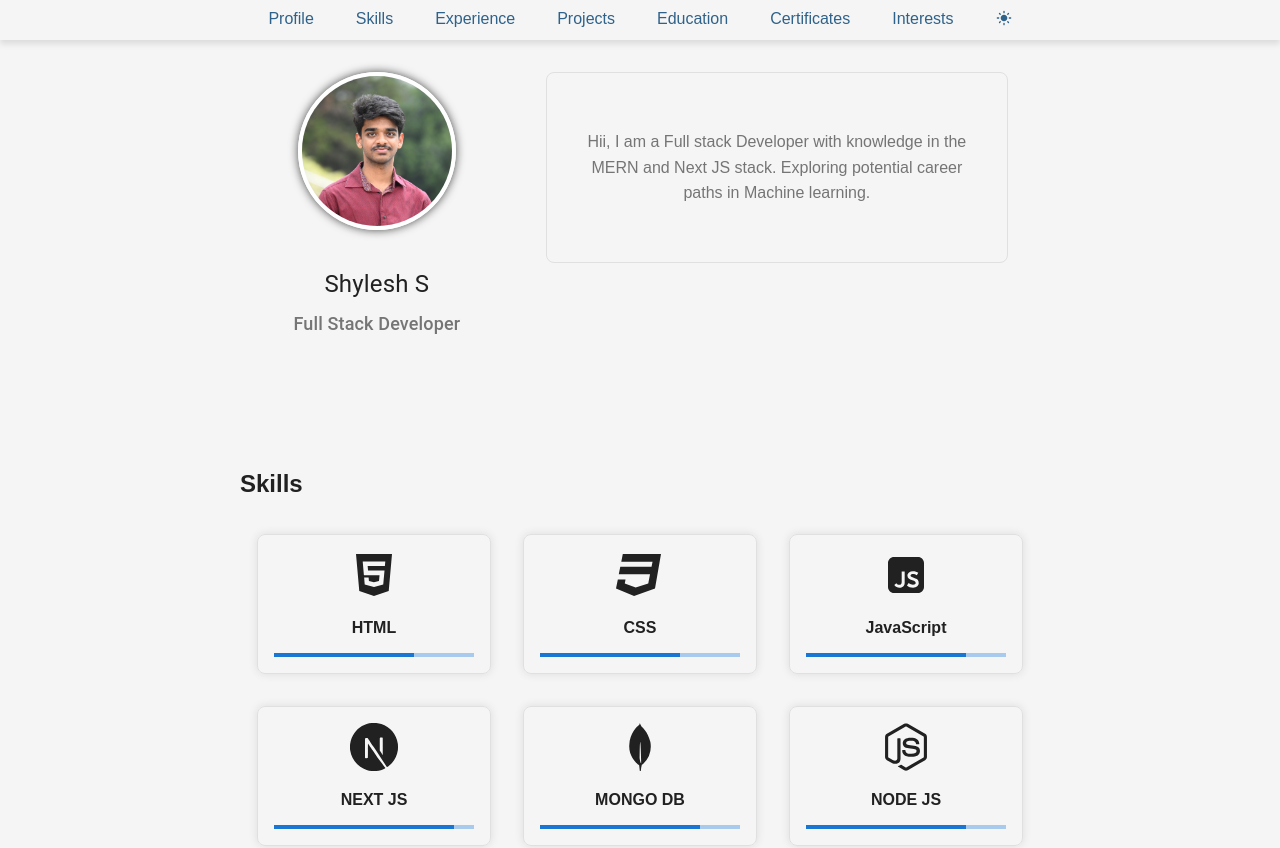
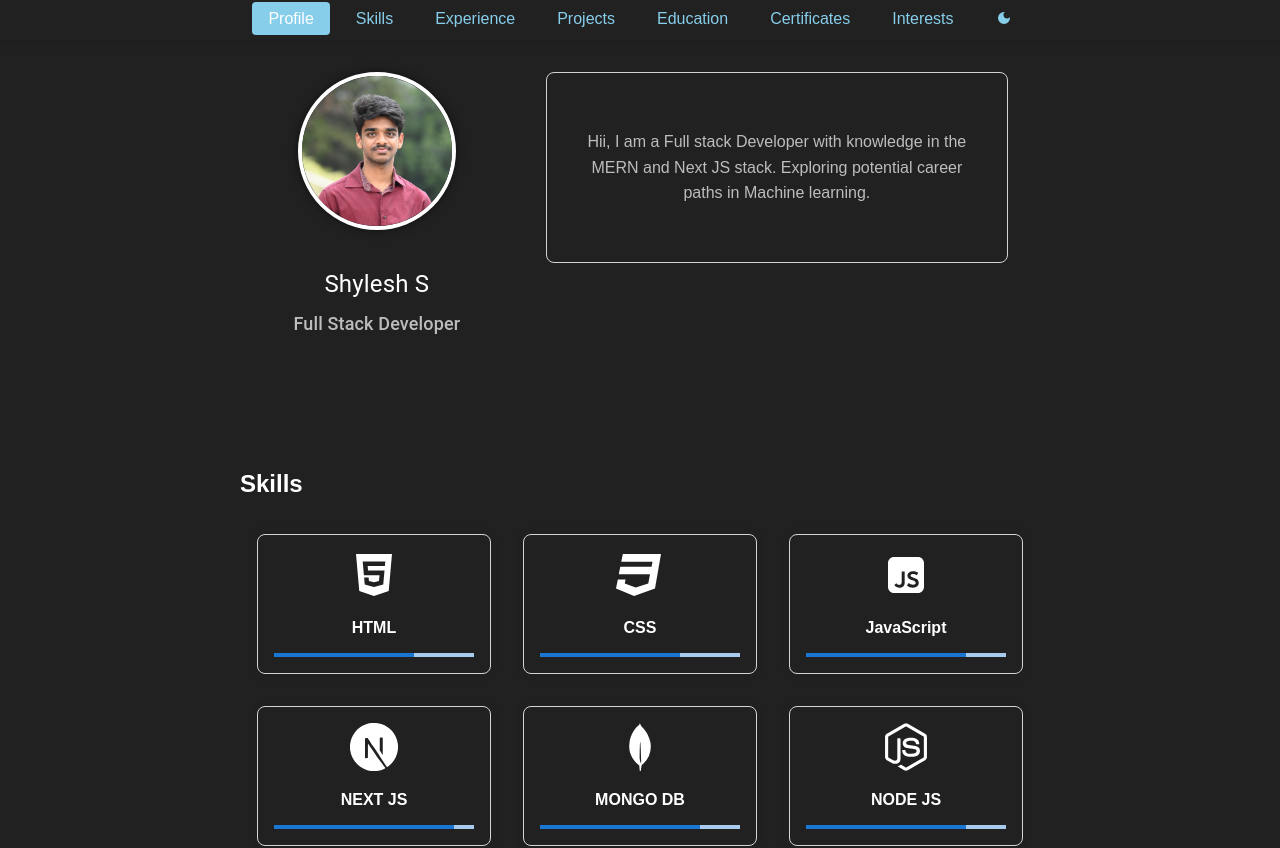
Before and after one commit to shylesh128/portfolio-next, a Next.js app: page / in a window 1280 px wide. Shown: the top 848 px of the page. Built offline with nearby package versions, Linux system fonts and the light colour scheme.

Commit message:
updated ui

```diff
--- a/components/Navigation.js
+++ b/components/Navigation.js
@@ -1,6 +1,6 @@
 import React, { useState } from "react";
 import { Link } from "react-scroll";
-import { Switch } from "@mui/material";
+import { IconButton, Switch } from "@mui/material";
 import { RiMenuLine, RiCloseLine } from "react-icons/ri";
 import { MdDarkMode, MdLightMode } from "react-icons/md";
 
@@ -15,7 +15,7 @@ const Navigation = ({ isDarkMode, toggleMode }) => {
     { id: "interests", label: "Interests" },
   ];
 
-  const [activeLink, setActiveLink] = useState("");
+  const [activeLink, setActiveLink] = useState("Header");
   const [isMenuOpen, setIsMenuOpen] = useState(false);
 
   const handleNavLinkClick = (targetId) => {
@@ -32,6 +32,9 @@ const Navigation = ({ isDarkMode, toggleMode }) => {
       <div className="nav-container">
         <button className="menu-toggle" onClick={toggleMenu}>
           {isMenuOpen ? <RiCloseLine /> : <RiMenuLine />}
+        </button>
+        <button className="menu-toggle" onClick={toggleMode}>
+          {isDarkMode ? <MdDarkMode /> : <MdLightMode />}
         </button>
         <ul className={`nav-links ${isMenuOpen ? "open" : ""}`}>
           {navigationLinks.map(({ id, label }) => (
@@ -51,15 +54,8 @@ const Navigation = ({ isDarkMode, toggleMode }) => {
               </Link>
             </li>
           ))}
-
           <li>
-            <Link
-              spy={true}
-              smooth={true}
-              duration={500}
-              className="nav-link-text"
-              onClick={toggleMode}
-            >
+            <Link className="nav-link-text" onClick={toggleMode}>
               {isDarkMode ? <MdDarkMode /> : <MdLightMode />}
             </Link>
           </li>
--- a/pages/index.js
+++ b/pages/index.js
@@ -15,7 +15,7 @@ import publicJson from "/public/data.json";
 import { Button } from "@mui/material";
 
 export default function Home() {
-  const [isDarkMode, setIsDarkMode] = useState(false);
+  const [isDarkMode, setIsDarkMode] = useState(true);
   const headerRef = useRef(null);
   const aboutMeRef = useRef(null);
   const projectsRef = useRef(null);
@@ -159,14 +159,6 @@ export default function Home() {
         </div>
       </AnimationItem>
 
-      {/* <Button
-        onClick={() => {
-          setIsDarkMode(!isDarkMode);
-        }}
-      >
-        Theme
-      </Button> */}
-
       {/* Skills Section */}
       <AnimationItem>
         <div id="skills">
--- a/styles/globals.css
+++ b/styles/globals.css
@@ -119,7 +119,7 @@ body {
   }
 
   .nav-container {
-    justify-content: flex-start;
+    justify-content: space-between;
   }
 
   .nav-links {
```
